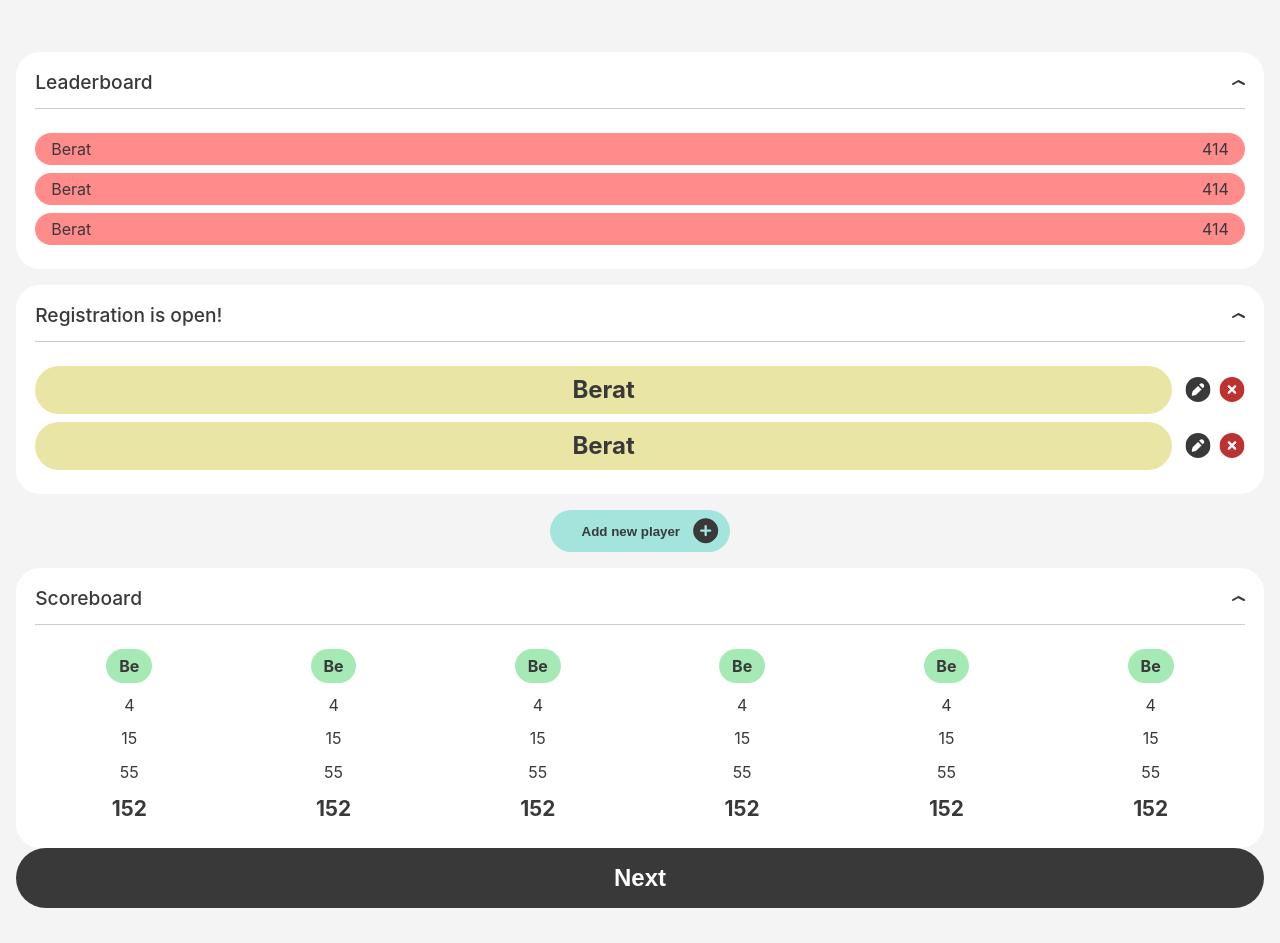
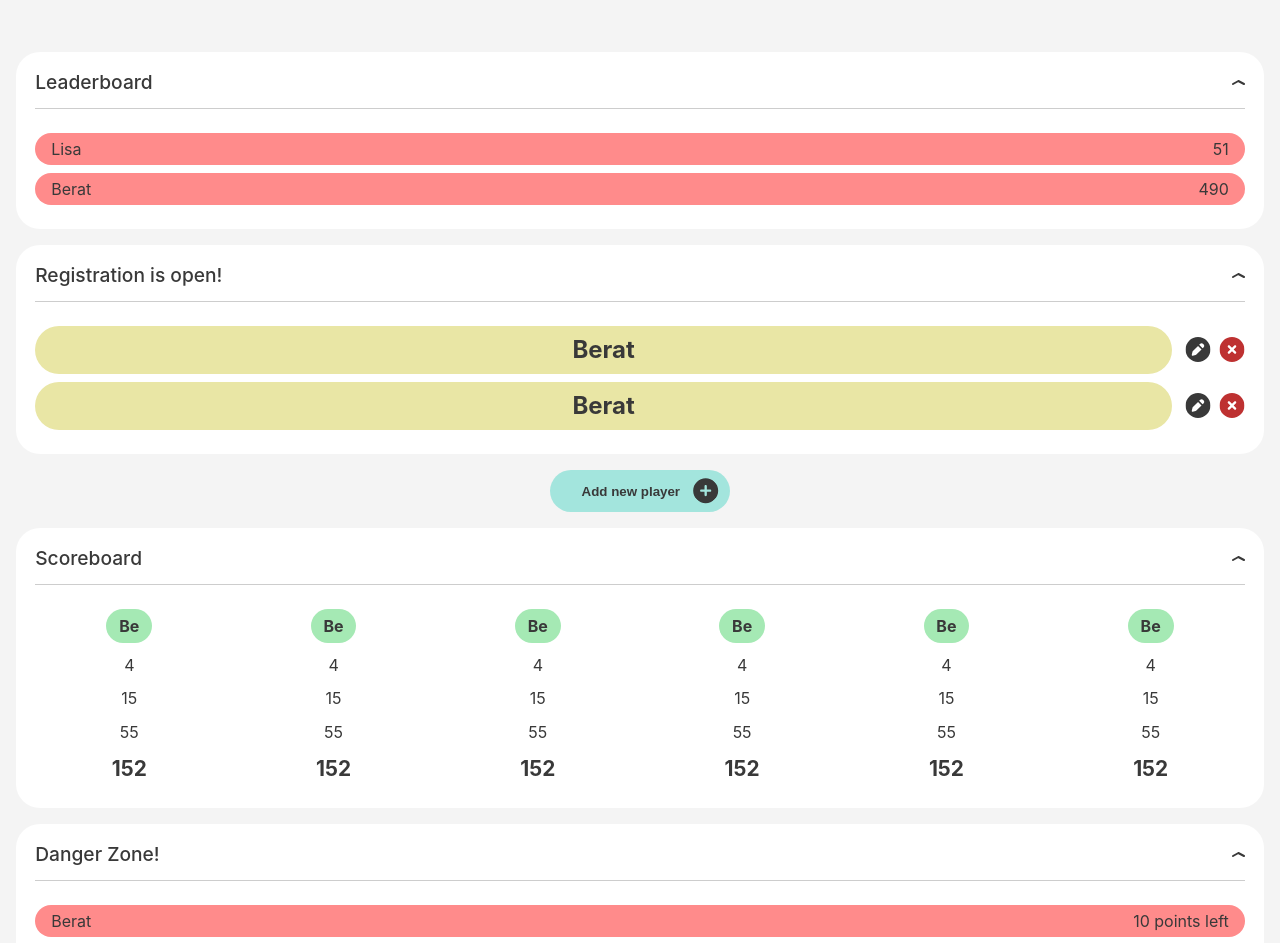
Before and after one commit to beratukiqi/inlamningsuppgift2-solo-BeratUkiqi, a React (Vite) app: page / in a window 1280 px wide. Shown: the part 60-1003 px from the top of the page. Built offline with nearby package versions, Linux system fonts and the light colour scheme.

Commit message:
Asc / Desc off points + DangerZone logic implemented

```diff
--- a/src/components/Leaderboard.jsx
+++ b/src/components/Leaderboard.jsx
@@ -1,17 +1,34 @@
 import PlayerCardSmall from "./PlayerCardSmall";
 
 function Leaderboard() {
-    const player = {
-        name: "Berat",
-        points: 414, // Each round point + prev points here
-        pointsHistory: [4, 15, 55, 152], // Each rounds points are added here
-    };
+    const MAX_POINTS = 500;
+
+    const playerList = [
+        {
+            name: "Berat",
+            points: 490, // Each round point + prev points here
+            pointsHistory: [4, 15, 55, 152], // Each rounds points are added here
+            get pointsLeft() {
+                return MAX_POINTS - this.points;
+            },
+        },
+        {
+            name: "Lisa",
+            points: 51, // Each round point + prev points here
+            pointsHistory: [4, 15, 55, 152], // Each rounds points are added here
+            get pointsLeft() {
+                return MAX_POINTS - this.points;
+            },
+        },
+    ];
 
     return (
         <>
-            <PlayerCardSmall player={player} />
-            <PlayerCardSmall player={player} />
-            <PlayerCardSmall player={player} />
+            {playerList
+                .sort((a, b) => b.pointsLeft - a.pointsLeft)
+                .map((player, i) => (
+                    <PlayerCardSmall player={player} key={i} />
+                ))}
         </>
     );
 }
--- a/src/components/PlayerCardSmall.jsx
+++ b/src/components/PlayerCardSmall.jsx
@@ -1,10 +1,14 @@
 import style from "../styles/components/PlayerCardSmall.module.scss";
 
-function PlayerCardSmall({ player }) {
+function PlayerCardSmall({ player, dangerZone }) {
     return (
         <article className={style.playerCardSmall}>
             <p>{player.name}</p>
-            <p>{player.points}</p>
+            <p>
+                {dangerZone
+                    ? player.pointsLeft + " points left"
+                    : player.points}
+            </p>
         </article>
     );
 }
--- a/src/pages/LandingPage.jsx
+++ b/src/pages/LandingPage.jsx
@@ -9,11 +9,34 @@ import Leaderboard from "../components/Leaderboard";
 import PlayerSetup from "../components/PlayerSetup";
 import SecondaryButton from "../components/SecondaryButton";
 
+const MAX_POINTS = 500;
 const player = {
     name: "Berat",
     points: 414, // Each round point + prev points here
     pointsHistory: [4, 15, 55, 152], // Each rounds points are added here
+    get pointsLeft() {
+        return MAX_POINTS - this.points;
+    },
 };
+
+const playerList = [
+    {
+        name: "Berat",
+        points: 490, // Each round point + prev points here
+        pointsHistory: [4, 15, 55, 152], // Each rounds points are added here
+        get pointsLeft() {
+            return MAX_POINTS - this.points;
+        },
+    },
+    {
+        name: "Lisa",
+        points: 441, // Each round point + prev points here
+        pointsHistory: [4, 15, 55, 152], // Each rounds points are added here
+        get pointsLeft() {
+            return MAX_POINTS - this.points;
+        },
+    },
+];
 
 const noOfPlayers = 6;
 
@@ -44,6 +67,21 @@ function LandingPage() {
                     title={"Scoreboard"}
                     renderContent={() => <ScoreBoard />}
                 />
+                <ContentContainer
+                    title={"Danger Zone!"}
+                    renderContent={() =>
+                        // Renders players with < 100 points left in asc order
+                        playerList
+                            .filter((player) => player.pointsLeft <= 100)
+                            .sort((a, b) => a.pointsLeft - b.pointsLeft)
+                            .map((player) => (
+                                <PlayerCardSmall
+                                    player={player}
+                                    dangerZone={true}
+                                />
+                            ))
+                    }
+                />
             </section>
 
             <PrimaryButton title={"Next"} path={"/register"} />
```
